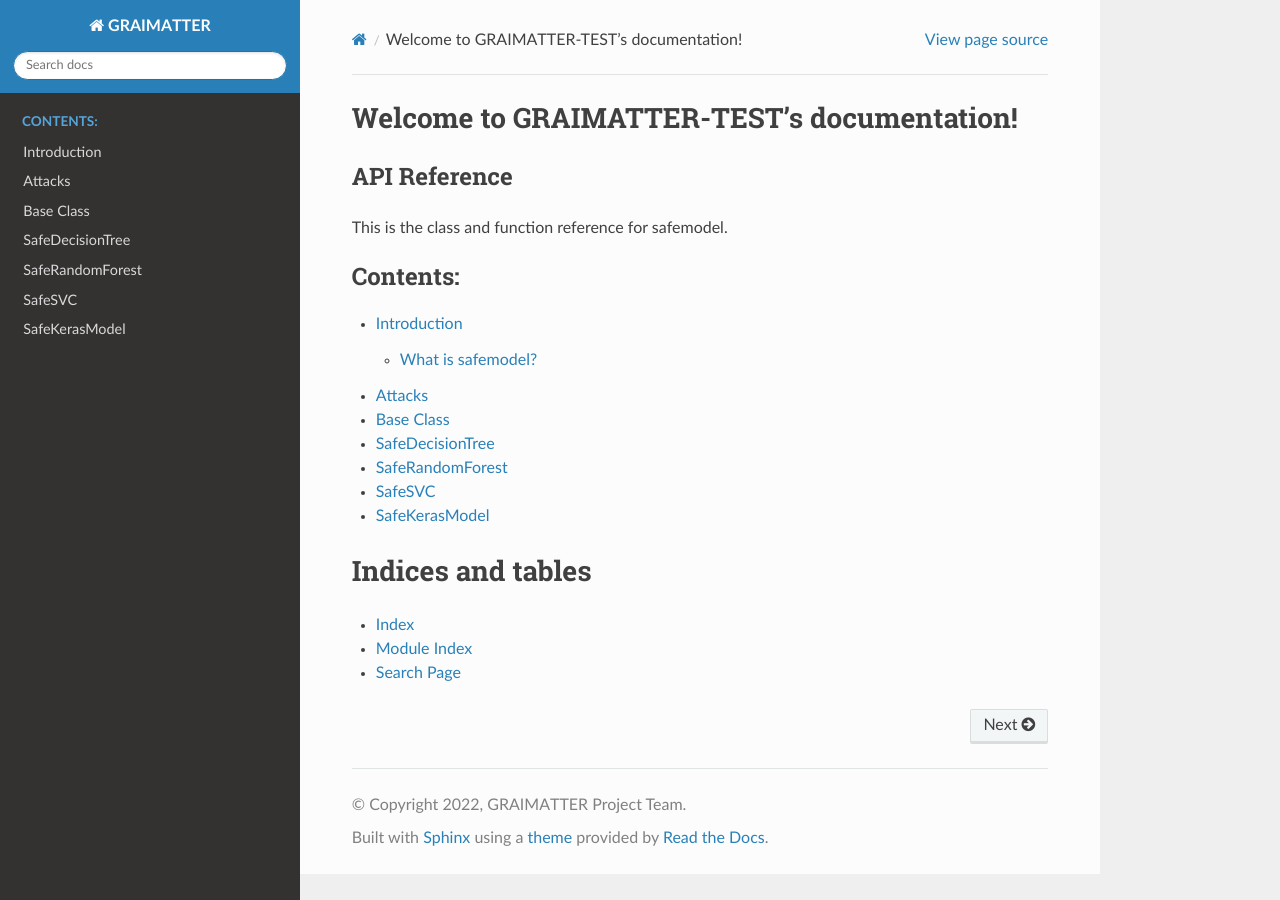
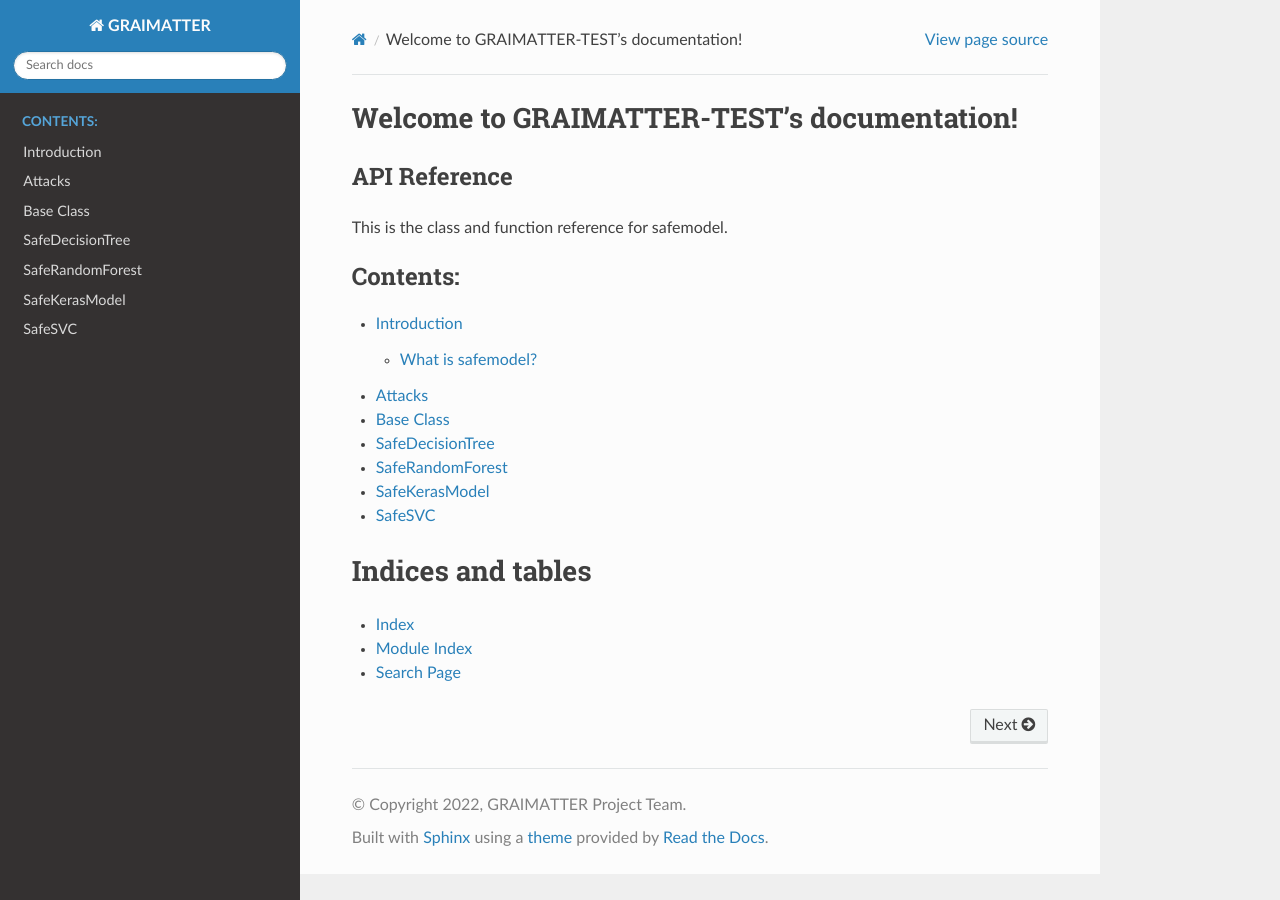
Before and after one commit to AI-SDC/SACRO-ML, a Sphinx documentation site: the page built from docs/source/index.rst, in a window 1280 px wide. Built offline with Sphinx 7.4.7 and the Read the Docs theme 2.0.0, drawn with Linux system fonts in a browser that asks for light colours.

```diff
--- a/docs/source/index.rst
+++ b/docs/source/index.rst
@@ -20,8 +20,8 @@ This is the class and function reference for safemodel.
    safemodel
    safedecisiontree
    saferandomforest
+   safekeras
    safesvc
-   safekeras
 
 
 Indices and tables
```
